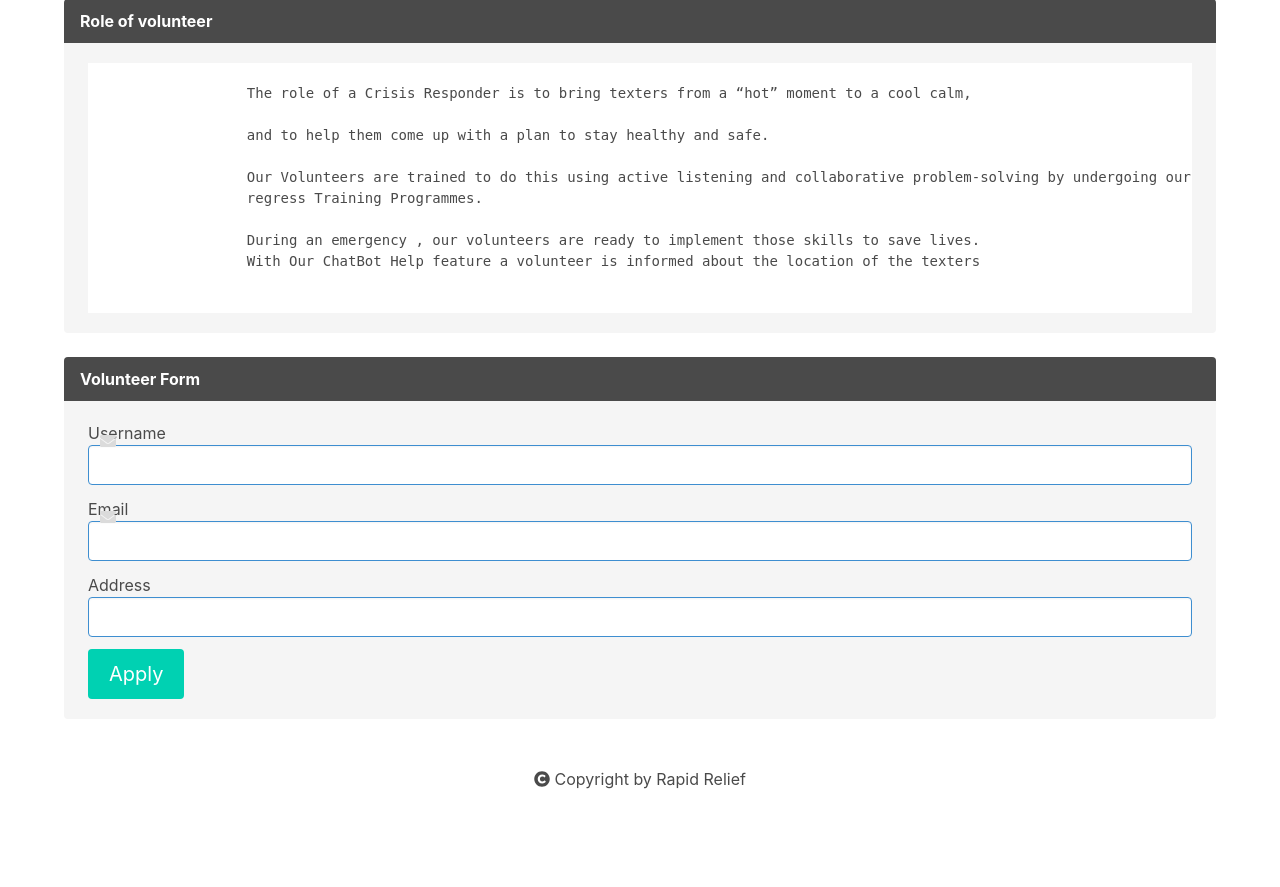
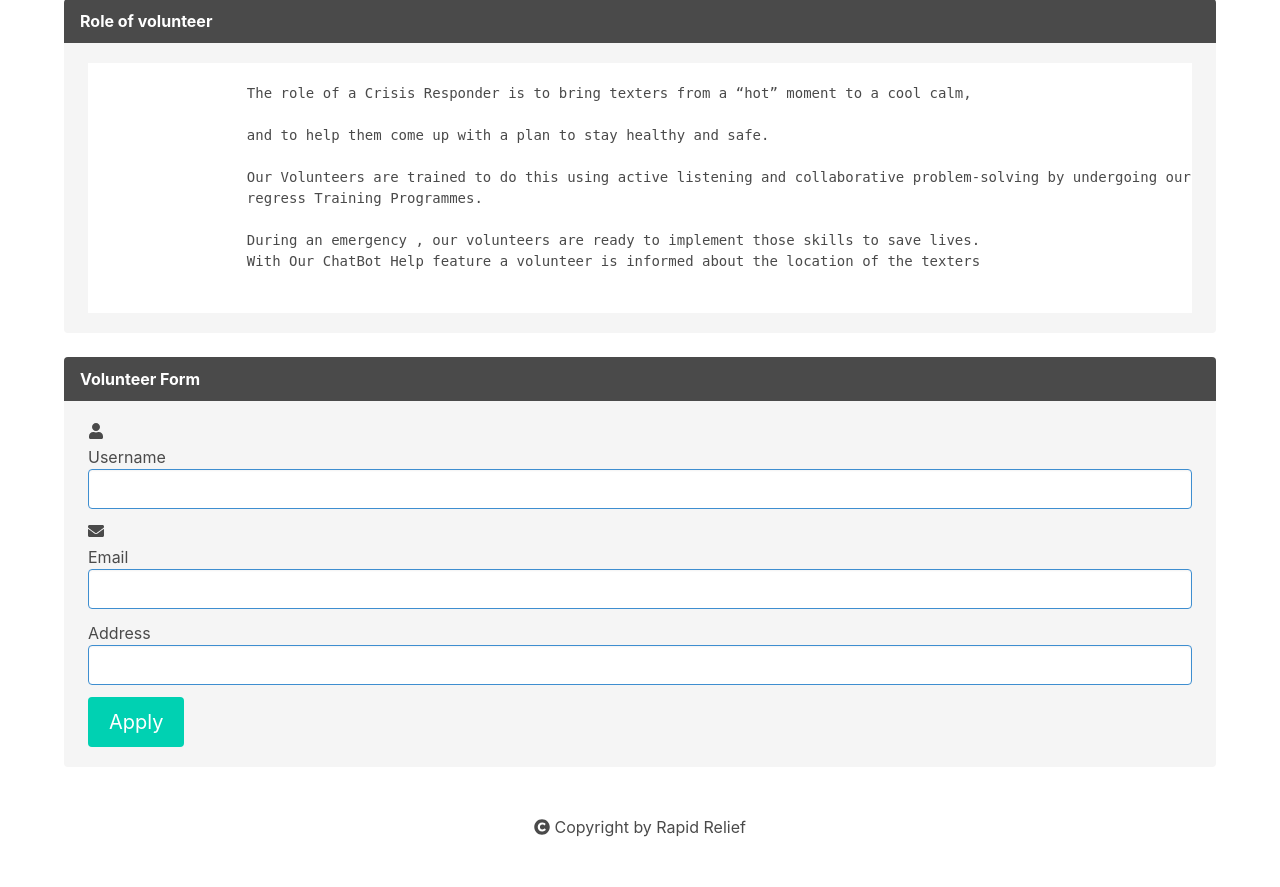
Before and after one commit to himanshuvarandani/Rapid-Relief, a Flask app: page /volunteer in a window 1280 px wide. Shown: the part 198-1085 px from the top of the page. Before the commit the page ends 987 px from the top, so only its background shows below. Run offline with Flask 2, Linux system fonts and the light colour scheme; some libraries are stand-ins or nearby versions.

Commit message:
Removes icons from background of field and put before field in forms

```diff
--- a/app/routes.py
+++ b/app/routes.py
@@ -87,8 +87,8 @@ def volunteer():
 
 englishBot = ChatBot("Chatterbot", storage_adapter="chatterbot.storage.SQLStorageAdapter")
 
-trainer = ChatterBotCorpusTrainer(englishBot)
-trainer.train("chatterbot.corpus.english") #train the chatter bot for english
+#trainer = ChatterBotCorpusTrainer(englishBot)
+#trainer.train("chatterbot.corpus.english") #train the chatter bot for english
 
 disaster_words = ["disaster","calamity" , "help", "require", "danger", "catastrophe","adversity"]
 accident_words = ["accident", "injured", "fall","bleeding","save", "blood", "bleed", "car-accident"]
--- a/app/templates/volunteer.html
+++ b/app/templates/volunteer.html
@@ -142,25 +142,19 @@
                 {{ form.hidden_tag() }}
                 {{ wtf.form_errors(form, hiddens="only") }}
                 <div class="field">
-                <div class="control has-icons-left has-icons-right">
-                    {{ wtf.form_field(form.username, class="input is-info", value=current_user.username) }}
-                    <span class="icon is-small is-left">
-                    <i class="fas fa-envelope"></i>
-                    </span>
-                </div>
+                  <span class="icon is-small is-left">
+                    <i class="fas fa-user"></i>
+                  </span>
+                  {{ wtf.form_field(form.username, class="input is-info", value=current_user.username) }}
                 </div>
                 <div class="field">
-                <div class="control has-icons-left has-icons-right">
-                    {{ wtf.form_field(form.email, class="input is-info", value=current_user.email) }}
-                    <span class="icon is-small is-left">
+                  <span class="icon is-small is-left">
                     <i class="fas fa-envelope"></i>
-                    </span>
-                </div>
+                  </span>
+                  {{ wtf.form_field(form.email, class="input is-info", value=current_user.email) }}
                 </div>
                 <div class="field">
-                <div class="control has-icons-left has-icons-right">
                     {{ wtf.form_field(form.address, class="input is-info") }}
-                </div>
                 </div>
                 <div class="field">
                 {{ wtf.form_field(form.submit, class="button is-primary is-medium", id="volunteer") }}
```
Also changed, not shown: app/templates/lerner_login.html (+8 -12 lines), app/templates/lerner_reg.html (+4 -12 lines).
